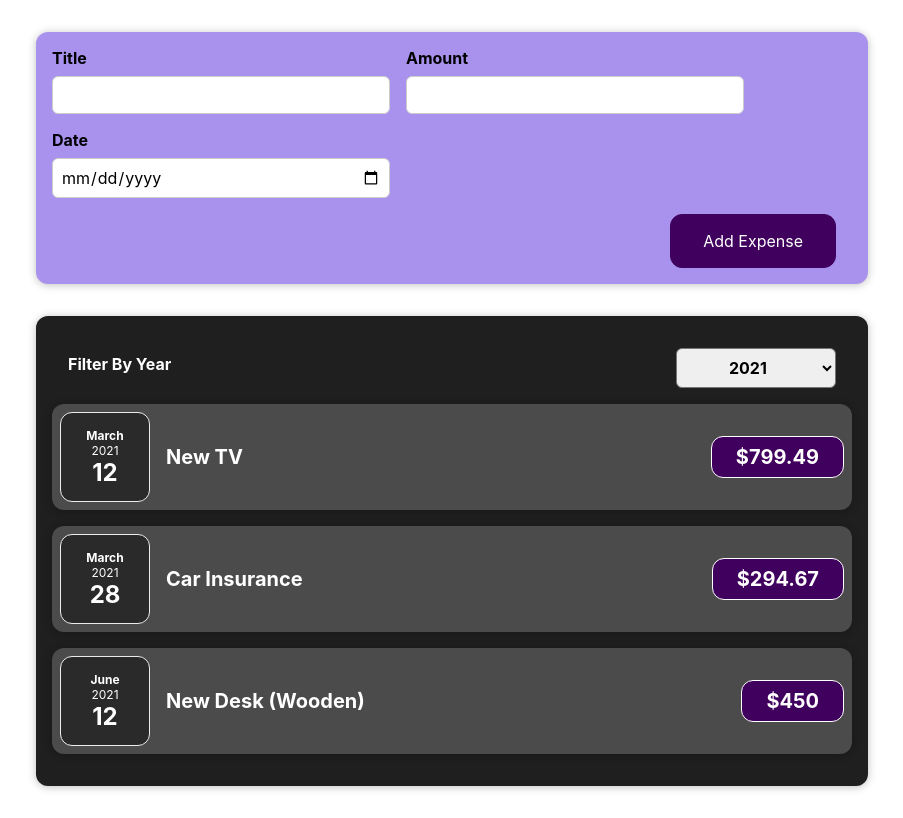
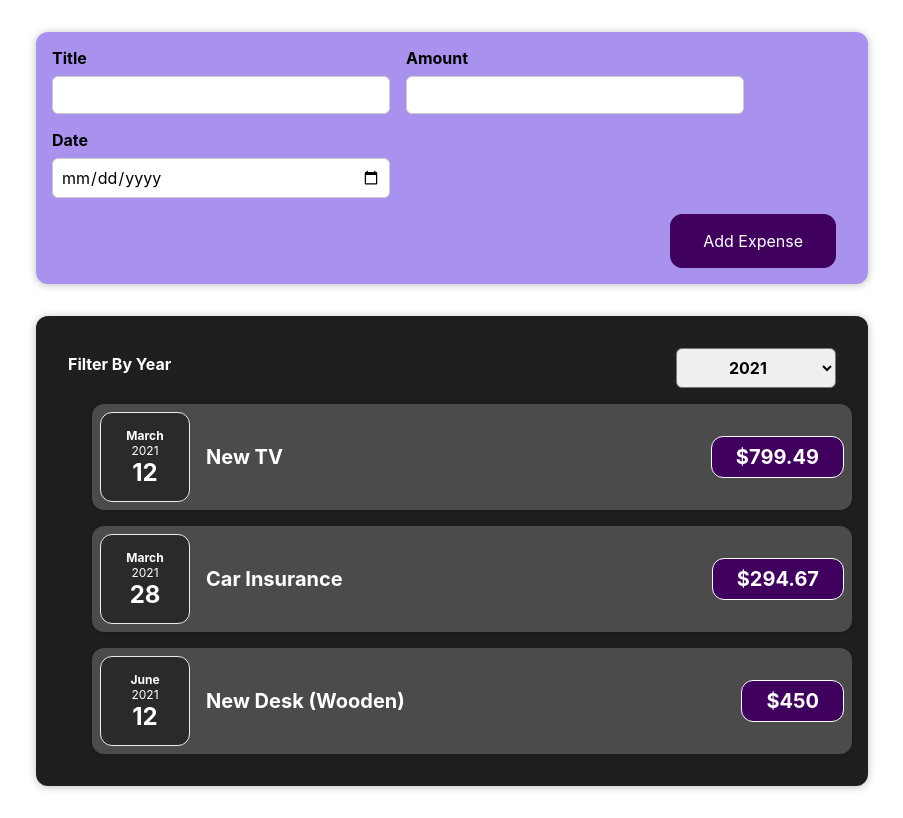
Before and after one commit to helder-barbosa/react-finance, a React (Create React App) app: page / in a window 1280 px wide. Shown: the whole page, without its empty margins (188-1091 px from the left). Built offline with nearby package versions, Linux system fonts and the light colour scheme.

Commit message:
#15 Conditional Content

```diff
--- a/src/components/Expenses/ExpenseItem.js
+++ b/src/components/Expenses/ExpenseItem.js
@@ -7,6 +7,8 @@ const ExpenseItem = (props) => {
 
 
   return (
+
+
     <Card className="expense-item">
       <ExpenseDate date={props.date} />
       <div className="expense-item__description">
@@ -14,6 +16,7 @@ const ExpenseItem = (props) => {
         <div className="expense-item__price">${props.amount}</div>
       </div>
     </Card>
+
   )
 }
 
--- a/src/components/Expenses/Expenses.js
+++ b/src/components/Expenses/Expenses.js
@@ -1,8 +1,8 @@
 import React, { useState } from 'react';
 import './Expenses.css';
-import ExpenseItem from './ExpenseItem'
 import Card from '../UI/Card';
 import ExpenseFilter from './ExpenseFilter';
+import ExpensesList from './ExpensesList'
 
 const Expenses = (props) => {
   const [filteredYear, setFilteredYear] = useState('2021')
@@ -20,15 +20,7 @@ const Expenses = (props) => {
 
         <ExpenseFilter selected={filteredYear} onChangeFilter={filterChangeHandler} />
 
-        {filteredExpenses.map((expense) => (
-          <ExpenseItem
-            key={expense.id}
-            title={expense.title}
-            amount={expense.amount}
-            date={expense.date}
-          />
-        ))}
-
+        <ExpensesList items={filteredExpenses} />
       </Card>
     </div>
   )
--- /dev/null
+++ b/src/components/Expenses/ExpensesList.css
@@ -0,0 +1,8 @@
+.expenses-list {
+  text-decoration: none;
+}
+
+.expenses-list__fallback {
+  color: white;
+  text-align: center;
+}
--- /dev/null
+++ b/src/components/Expenses/ExpensesList.js
@@ -0,0 +1,26 @@
+import React from 'react'
+import ExpenseItem from './ExpenseItem'
+import './ExpensesList.css'
+
+const ExpensesList = props => {
+
+  if (props.items.length === 0) {
+    return <h2 className='expenses-list__fallback'>Found No Expenses.</h2>
+  }
+
+  return (
+    <ul className='expenses-list'>
+      {
+        props.items.map((expense) => (
+          <ExpenseItem
+            key={expense.id}
+            title={expense.title}
+            amount={expense.amount}
+            date={expense.date}
+          />
+        ))
+      }
+    </ul>
+  )
+}
+export default ExpensesList
```
Also changed, not shown: src/components/Expenses/Expenses.css (line endings or trailing spaces).
